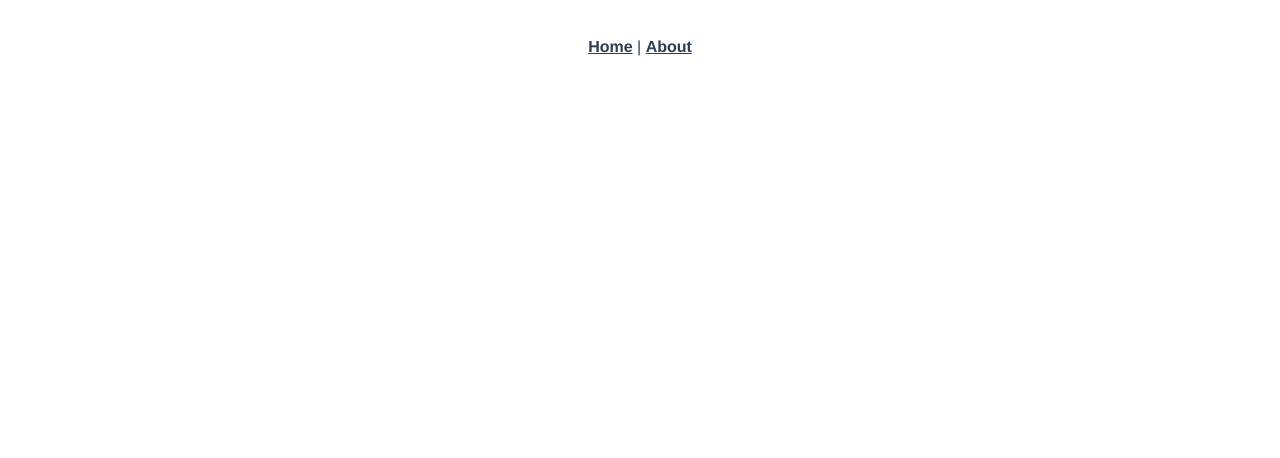
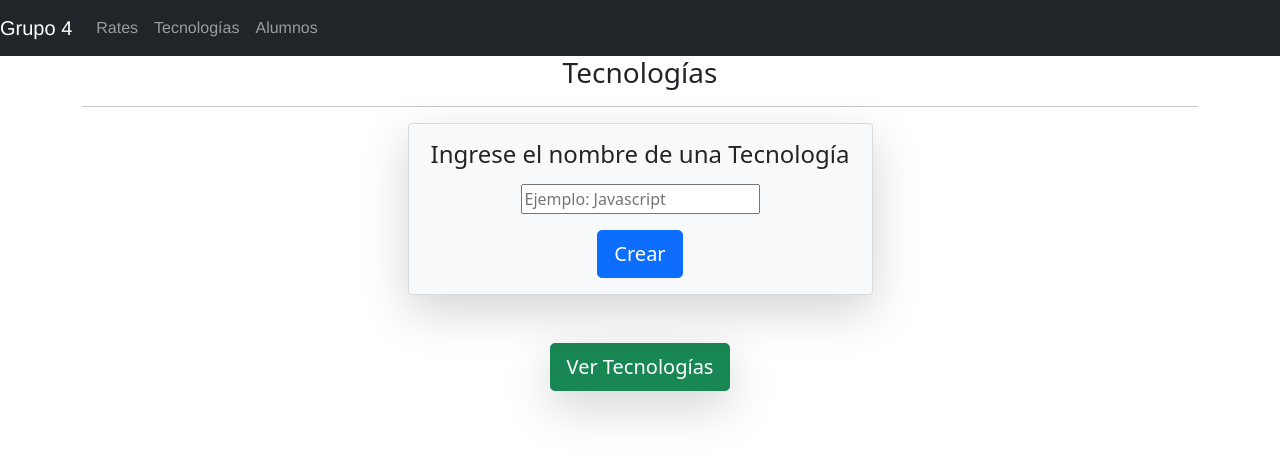
Before and after one commit to GonzaOrtiz/DevSalary-Front, a Vue app: page /#/Technologies in a window 1280 px wide. Before the commit this address had no page. Shown: the top 458 px of the page. Built offline with nearby package versions, Linux system fonts and the light colour scheme.

Commit message:
corrigiendo frontend

```diff
--- a/package.json
+++ b/package.json
@@ -8,6 +8,8 @@
     "lint": "vue-cli-service lint"
   },
   "dependencies": {
+    "axios": "^0.24.0",
+    "bootstrap": "^5.1.3",
     "core-js": "^3.6.5",
     "vue": "^3.0.0",
     "vue-router": "^4.0.0-0",
--- a/src/App.vue
+++ b/src/App.vue
@@ -1,11 +1,45 @@
 <template>
-  <div id="nav">
-    <router-link to="/">Home</router-link> |
-    <router-link to="/about">About</router-link>
-  </div>
+  <nav class="navbar navbar-expand-lg navbar-dark bg-dark">
+    <a class="navbar-brand" href="#">Grupo 4</a>
+    <button class="navbar-toggler" type="button" data-toggle="collapse" data-target="#navbarSupportedContent" aria-controls="navbarSupportedContent" aria-expanded="false" aria-label="Toggle navigation">
+      <span class="navbar-toggler-icon"></span>
+    </button>
+
+    <div class="collapse navbar-collapse" id="navbarSupportedContent">
+      <ul class="navbar-nav mr-auto">
+        <li class="nav-item active">
+          <a class="nav-link" @click="goToRates">Rates <span class="sr-only"></span></a>
+        </li>
+        <li class="nav-item active">
+          <a class="nav-link"  @click="goToTechnologies">Tecnologías <span class="sr-only"></span></a>
+        </li>
+
+        <li class="nav-item">
+          <a class="nav-link">Alumnos</a>
+        </li>
+      </ul>
+    </div>
+  </nav>
   <router-view />
 </template>
 
+<script>
+export default {
+  data(){
+    return{
+
+    };
+  },
+  methods:{
+    goToTechnologies() {
+      this.$router.push("/Technologies");
+    },
+    goToRates() {
+      this.$router.push("/Home");
+    }
+  }
+}
+</script>
 <style>
 #app {
   font-family: Avenir, Helvetica, Arial, sans-serif;
--- a/src/main.js
+++ b/src/main.js
@@ -2,5 +2,7 @@ import { createApp } from "vue";
 import App from "./App.vue";
 import router from "./router";
 import store from "./store";
+import "bootstrap";
+import "bootstrap/dist/css/bootstrap.min.css";
 
 createApp(App).use(store).use(router).mount("#app");
--- a/src/router/index.js
+++ b/src/router/index.js
@@ -1,5 +1,6 @@
 import { createRouter, createWebHashHistory } from "vue-router";
 import Home from "../views/Home.vue";
+import Technologies from "../views/Technologies.vue";
 
 const routes = [
   {
@@ -10,11 +11,13 @@ const routes = [
   {
     path: "/about",
     name: "About",
-    // route level code-splitting
-    // this generates a separate chunk (about.[hash].js) for this route
-    // which is lazy-loaded when the route is visited.
     component: () =>
       import(/* webpackChunkName: "about" */ "../views/About.vue"),
+  },
+  {
+    path: "/Technologies",
+    name: "Technologies",
+    component: Technologies,
   },
 ];
 
--- a/src/views/Technologies.vue
+++ b/src/views/Technologies.vue
@@ -0,0 +1,75 @@
+<template>
+  <div id="technologies">
+    <body>
+    <div class="container">
+      <h3 class="text-center mb-3">Tecnologías</h3>
+      <hr>
+      <div v-if="!tableView" class="d-flex justify-content-around">
+        <div class="card col-5 text-center bg-light align-items-center shadow-lg">
+          <h4 class="m-3">Ingrese el nombre de una Tecnología</h4>
+          <input class="mb-3"  placeholder="Ejemplo: Javascript">
+          <button class="btn btn-primary btn-lg mb-3" @click="createTechnology" >Crear</button>
+        </div>
+      </div>
+
+      <div v-if="tableView" class="d-flex justify-content-around">
+        <div class="card col-5 text-center bg-light align-items-center shadow-lg">
+          <table class="table">
+            <thead>
+            <tr>
+              <th scope="col">#</th>
+              <th scope="col">First</th>
+              <th scope="col">Last</th>
+              <th scope="col">Handle</th>
+            </tr>
+            </thead>
+            <tbody>
+            <tr>
+              <th scope="row">1</th>
+              <td>Mark</td>
+              <td>Otto</td>
+              <td>@mdo</td>
+            </tr>
+            </tbody>
+          </table>
+          <button @click="btnRegresar" class="btn btn-danger btn-lg mb-3" >Regresar</button>
+        </div>
+      </div>
+
+      <div class="text-center mt-5">
+        <button v-if="!tableView" class="btn btn-success btn-lg font-weight-bold  shadow-lg" @click="viewTechnologies" >Ver Tecnologías</button>
+      </div>
+    </div>
+    </body>
+  </div>
+</template>
+
+<script>
+import axios from "axios";
+
+export default {
+  data(){
+    return{
+      tableView: false,
+      technology:{
+        name: null
+      }
+    };
+  },
+  methods:{
+    createTechnology(){
+      axios.post("https://jsonplaceholder.typicode.com/technology", this.technology).then((result) => {
+        console.log(result);
+      });
+      alert('Creado correctamente');
+    },
+    viewTechnologies(){
+      this.tableView = true;
+    },
+    btnRegresar(){
+      this.tableView = false;
+    }
+
+  }
+}
+</script>
```
Also changed, not shown: 1 other file (tests, documents, lock files or other folders).
